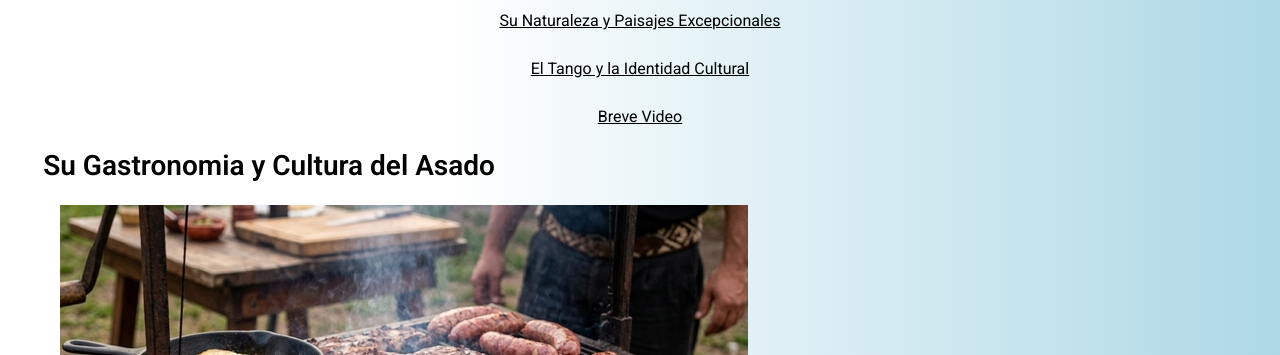
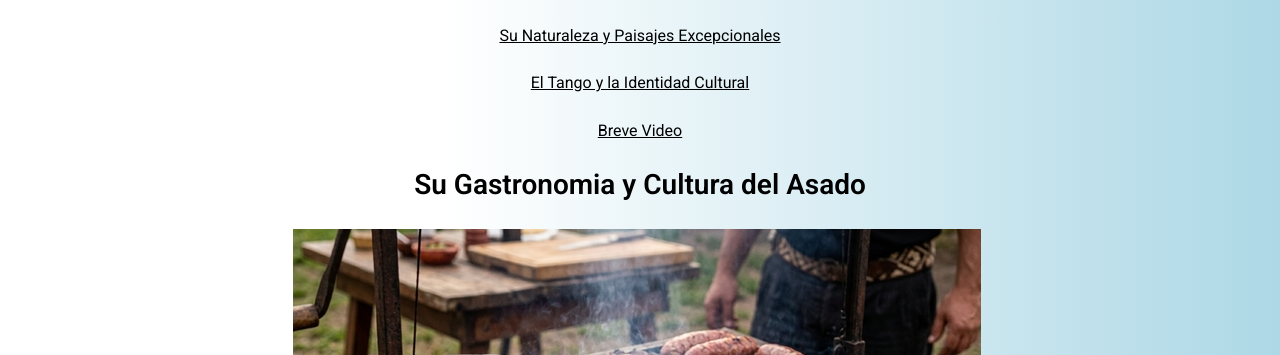
Before and after one commit to MatiasCociglio/argentinaNuestraEntrega4, a plain HTML site: page index.html in a window 1280 px wide. Shown: the part 745-1100 px from the top of the page. Drawn offline with Linux system fonts and the light colour scheme.

Commit message:
Agregado Flexbox a .section y .article

```diff
--- a/styles/styles.css
+++ b/styles/styles.css
@@ -104,10 +104,20 @@
 .section {
     padding: 20px;
     margin-bottom: 0.3rem;
+    display: flex;
+    flex-direction: column;
+    justify-content: space-between;
+    align-items: center;
+    gap: 0.3rem;
 }
 
 .article {
     padding: 20px;
+    display: flex;
+    flex-direction: column;
+    justify-content: space-between;
+    align-items: center;
+    gap: 0.3rem;
 }
 
 .video {
```
